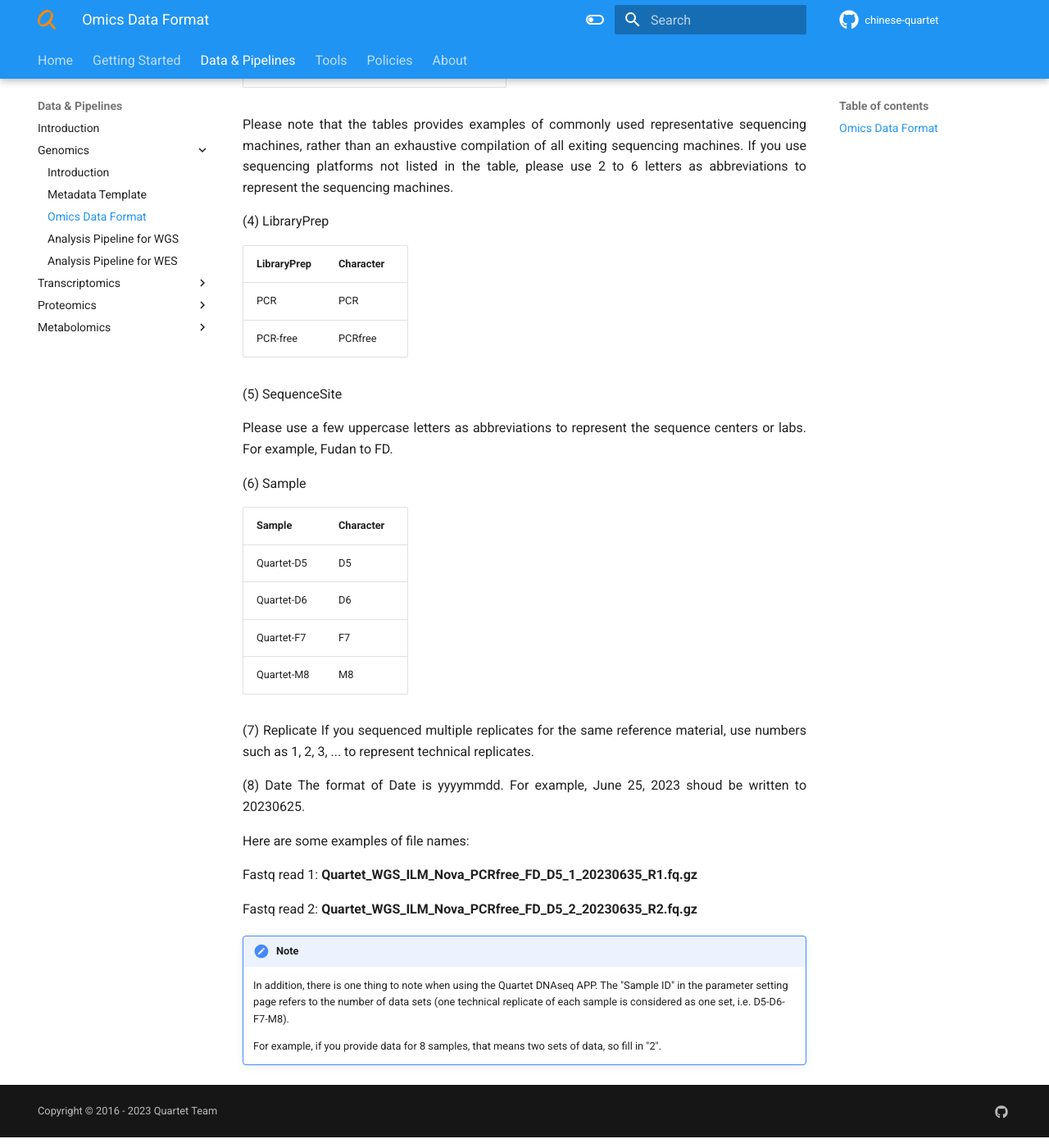
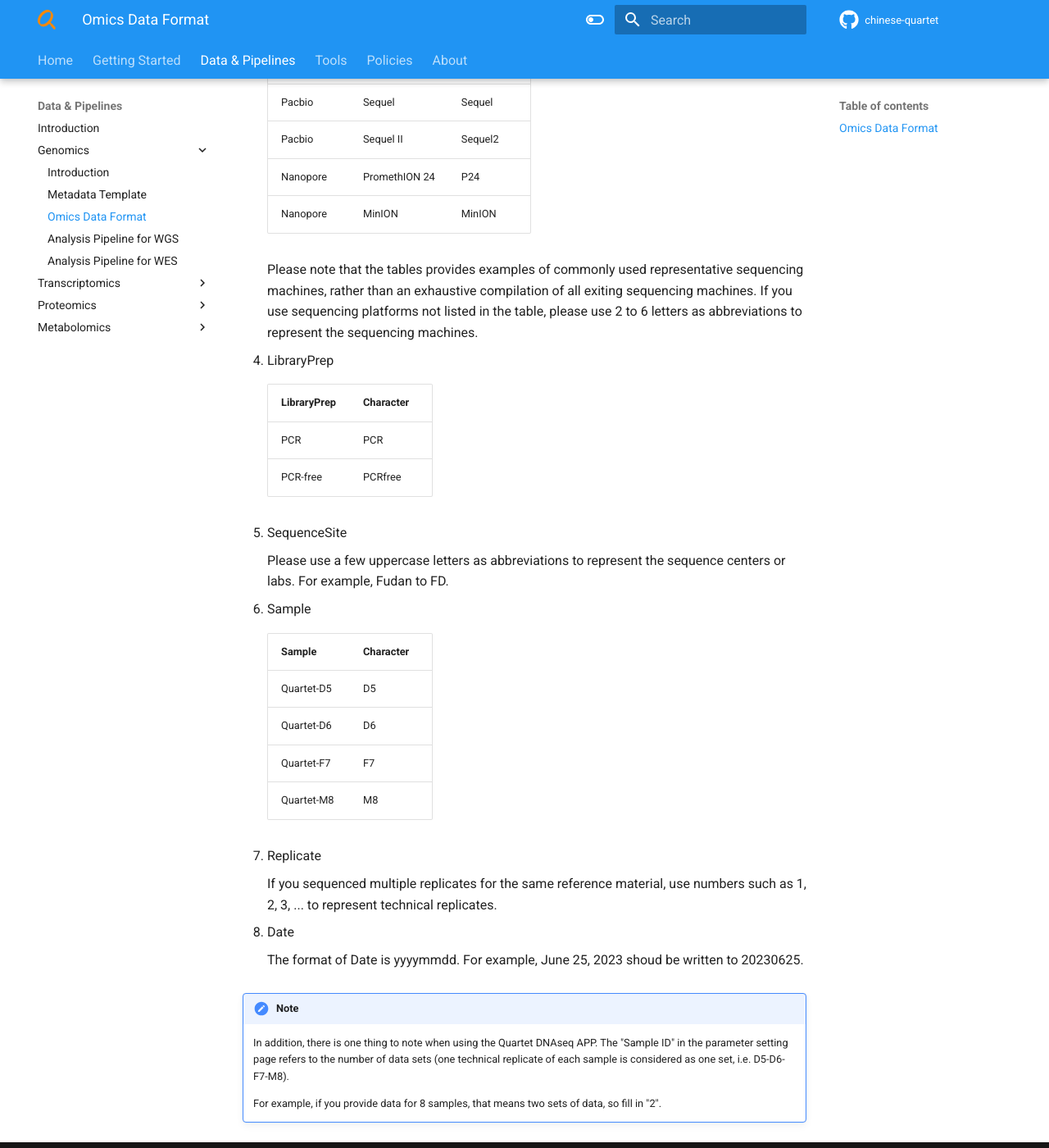
Before and after one commit to chinese-quartet/docs.chinese-quartet.org, an MkDocs documentation site: the page built from docs/data_pipelines/genomics/omics_data_format.md, in a window 1280 px wide and 1400 px high, scrolled down 1749 px. Shown: the whole window at 82% size. Built offline with MkDocs 1.6.1 and Material for MkDocs 9.7.7, drawn with Linux system fonts in a browser that asks for light colours; a script that is not in the unit is left out; comment, search, counter and statistics services are not loaded; some of the changed lines change nothing that is shown; some of the changed text lies outside the part shown.

Commit message:
[Fix Bug] Fix ordered list.

````diff
--- a/docs/data_pipelines/genomics/omics_data_format.md
+++ b/docs/data_pipelines/genomics/omics_data_format.md
@@ -10,74 +10,80 @@ We suggest to standardize the file names of updated data files as follows:
 
 **Quartet_Omics_SequencePlatform_SequenceMachine_LibraryPrep_SequenceSite_Sample_Replicate_Date_R1/R2.fastq/fq.gz**
 
-(1) Omics
-
-| Omics type  | Character |
-| :---------- | :-------- |
-| DNA WGS     | WGS       |
-| DNA WES     | WES       |
-
-(2) SequencePlatform
-
-| Platform    | Character |
-| :---------- | :-------- |
-| illumina    | ILM       |
-| BGI         | BGI       |
-| Pacbio      | Pacbio    |
-| Nanopore    | ONT       |
-
-Please note that the tables provides examples of commonly used representative sequencing platforms, rather than an exhaustive compilation of all exiting sequencing platforms. If you use sequencing platforms not listed in the table, please use 2 to 6 letters as abbreviations to represent the sequencing platforms.
-
-(3) SequenceMachine
-
-| Platform    | Machine       | Character  |
-|:----------- | :-------------| :----------|
-| illumina    | XTen          | XTen       |
-| illumina    | Novasq        | Nova       |
-| illumina    | Hiseq4000     | Hiseq4000  |
-| illumina    | Hiseq2500     | Hiseq2500  |
-| illumina    | 10x           | 10x        |
-| BGI         | SEQ500        | SEQ500     |
-| BGI         | SEQ2000       | SEQ2000    |
-| BGI         | DNBSEQ-T7     | T7         |
-| Pacbio      | Sequel        | Sequel     |
-| Pacbio      | Sequel II     | Sequel2    |
-| Nanopore    | PromethION 24 | P24        |
-| Nanopore    | MinION        | MinION     |
-
-Please note that the tables provides examples of commonly used representative sequencing machines, rather than an exhaustive compilation of all exiting sequencing machines. If you use sequencing platforms not listed in the table, please use 2 to 6 letters as abbreviations to represent the sequencing machines.
-
-(4) LibraryPrep
-
-| LibraryPrep | Character     |
-|:----------- | :-------------|
-| PCR         | PCR           |
-| PCR-free    | PCRfree       |
-
-(5) SequenceSite
-
-Please use a few uppercase letters as abbreviations to represent the sequence centers or labs. For example, Fudan to FD.
-
-(6) Sample
-
-| Sample      | Character |
-| :---------- | :-------- |
-| Quartet-D5  | D5        |
-| Quartet-D6  | D6        |
-| Quartet-F7  | F7        |
-| Quartet-M8  | M8        |
-
-(7) Replicate
-If you sequenced multiple replicates for the same reference material, use numbers such as 1, 2, 3, ... to represent technical replicates.
-
-(8) Date
-The format of Date is yyyymmdd. For example, June 25, 2023 shoud be written to 20230625.
-
 Here are some examples of file names:
 
-Fastq read 1: **Quartet_WGS_ILM_Nova_PCRfree_FD_D5_1_20230635_R1.fq.gz**
+```
+Fastq read 1: Quartet_WGS_ILM_Nova_PCRfree_FD_D5_1_20230635_R1.fq.gz
 
-Fastq read 2: **Quartet_WGS_ILM_Nova_PCRfree_FD_D5_2_20230635_R2.fq.gz**
+Fastq read 2: Quartet_WGS_ILM_Nova_PCRfree_FD_D5_2_20230635_R2.fq.gz
+```
+
+Fields in the file name are explained as follows:
+
+1. Omics
+
+    | Omics type  | Character |
+    | :---------- | :-------- |
+    | DNA WGS     | WGS       |
+    | DNA WES     | WES       |
+
+2. SequencePlatform
+
+    | Platform    | Character |
+    | :---------- | :-------- |
+    | illumina    | ILM       |
+    | BGI         | BGI       |
+    | Pacbio      | Pacbio    |
+    | Nanopore    | ONT       |
+
+    Please note that the tables provides examples of commonly used representative sequencing platforms, rather than an exhaustive compilation of all exiting sequencing platforms. If you use sequencing platforms not listed in the table, please use 2 to 6 letters as abbreviations to represent the sequencing platforms.
+
+3. SequenceMachine
+
+    | Platform    | Machine       | Character  |
+    |:----------- | :-------------| :----------|
+    | illumina    | XTen          | XTen       |
+    | illumina    | Novasq        | Nova       |
+    | illumina    | Hiseq4000     | Hiseq4000  |
+    | illumina    | Hiseq2500     | Hiseq2500  |
+    | illumina    | 10x           | 10x        |
+    | BGI         | SEQ500        | SEQ500     |
+    | BGI         | SEQ2000       | SEQ2000    |
+    | BGI         | DNBSEQ-T7     | T7         |
+    | Pacbio      | Sequel        | Sequel     |
+    | Pacbio      | Sequel II     | Sequel2    |
+    | Nanopore    | PromethION 24 | P24        |
+    | Nanopore    | MinION        | MinION     |
+
+    Please note that the tables provides examples of commonly used representative sequencing machines, rather than an exhaustive compilation of all exiting sequencing machines. If you use sequencing platforms not listed in the table, please use 2 to 6 letters as abbreviations to represent the sequencing machines.
+
+4. LibraryPrep
+
+    | LibraryPrep | Character     |
+    |:----------- | :-------------|
+    | PCR         | PCR           |
+    | PCR-free    | PCRfree       |
+
+5. SequenceSite
+
+    Please use a few uppercase letters as abbreviations to represent the sequence centers or labs. For example, Fudan to FD.
+
+6. Sample
+
+    | Sample      | Character |
+    | :---------- | :-------- |
+    | Quartet-D5  | D5        |
+    | Quartet-D6  | D6        |
+    | Quartet-F7  | F7        |
+    | Quartet-M8  | M8        |
+
+7. Replicate
+
+    If you sequenced multiple replicates for the same reference material, use numbers such as 1, 2, 3, ... to represent technical replicates.
+
+8. Date
+
+    The format of Date is yyyymmdd. For example, June 25, 2023 shoud be written to 20230625.
 
 
 !!! note
````
